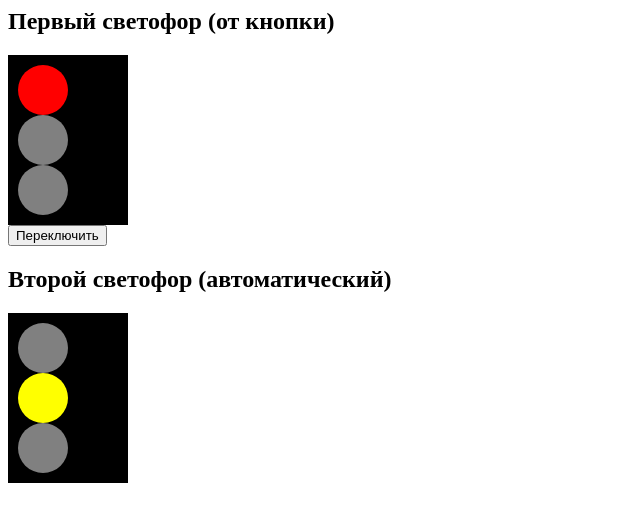
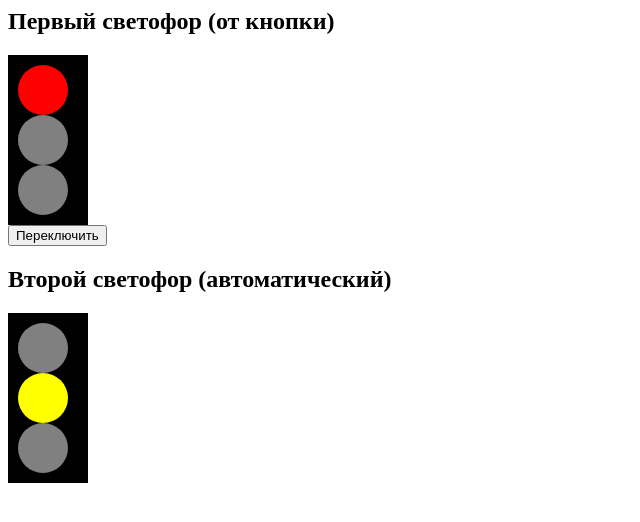
Before and after one commit to insee21/site, a plain HTML site: page счя.html in a window 1280 px wide. Shown: the whole page, without its empty margins (0-640 px from the left). Drawn offline with Linux system fonts and the light colour scheme.

Commit message:
Update счя.html

```diff
--- a/счя.html
+++ b/счя.html
@@ -7,7 +7,7 @@
 
 <h2>Первый светофор (от кнопки)</h2>
 
-<div style="background:black; width:100px; padding:10px;">
+<div style="background:black; width:60px; padding:10px;">
     <div id="red1" style="background:red; width:50px; height:50px; border-radius:50%;"></div>
     <div id="yellow1" style="background:gray; width:50px; height:50px; border-radius:50%;"></div>
     <div id="green1" style="background:gray; width:50px; height:50px; border-radius:50%;"></div>
@@ -18,7 +18,7 @@
 
 <h2>Второй светофор (автоматический)</h2>
 
-<div style="background:black; width:100px; padding:10px;">
+<div style="background:black; width:60px; padding:10px;">
     <div id="red2" style="background:red; width:50px; height:50px; border-radius:50%;"></div>
     <div id="yellow2" style="background:gray; width:50px; height:50px; border-radius:50%;"></div>
     <div id="green2" style="background:gray; width:50px; height:50px; border-radius:50%;"></div>
```
